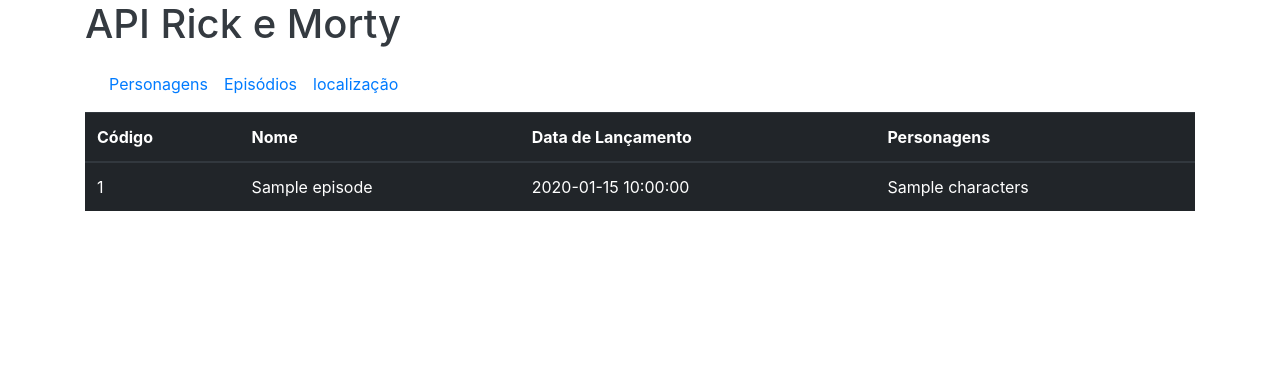
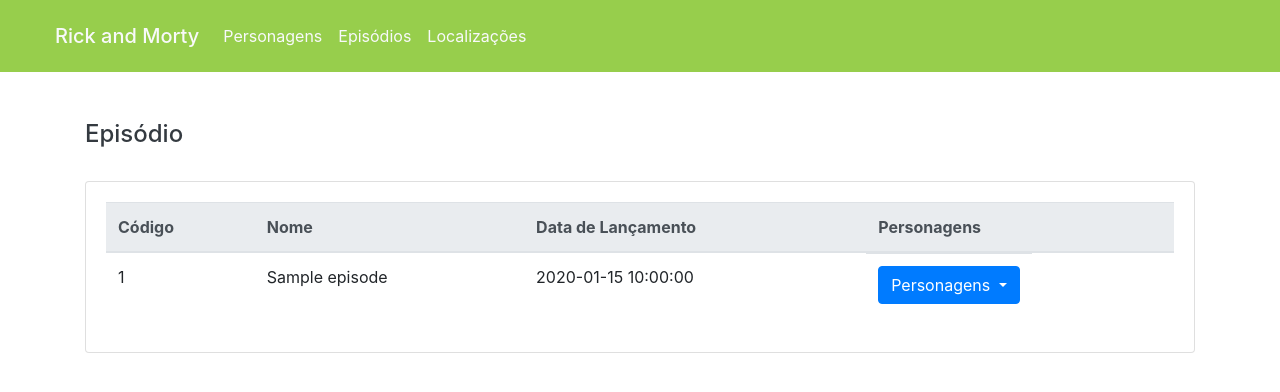
Before and after one commit to kmro/DesafioAPI_Rick_Morty_Squad_Ada_Lovelace, a Flask app: template templates/episode.html in a window 1280 px wide. Shown: the top 392 px of the page. Run offline with Flask 3, Linux system fonts and the light colour scheme; the template is opened without the code that fills it: most values are stand-ins (such as "Sample title", 1, 10 or a date in 2020); some libraries are stand-ins or nearby versions.

Commit message:
feat: adiciona links dos perfis nas paginas de localizacao e episodio, ajusta importacoes e estilizacao do projeto

```diff
--- a/app.py
+++ b/app.py
@@ -3,8 +3,9 @@ import urllib.request, json
 
 app = Flask(__name__)
 
-#obter lista personagens
-@app.route('/')
+
+# Obter lista personagens
+@app.route("/")
 def get_list_characters_pages():
     url = "https://rickandmortyapi.com/api/character/"
     response = urllib.request.urlopen(url)
@@ -13,8 +14,9 @@ def get_list_characters_pages():
 
     return render_template("characters.html", characters=dict["results"])
 
-# obter perfil único
-@app.route('/profile/<id>')
+
+# Obter perfil único
+@app.route("/profile/<id>")
 def get_profile(id):
     url = "https://rickandmortyapi.com/api/character/" + id
     response = urllib.request.urlopen(url)
@@ -24,8 +26,16 @@ def get_profile(id):
     return render_template("profile.html", profile=dict)
 
 
-#obter lista de personagens
-@app.route('/lista')
+def get_character_name(id):
+    url = "https://rickandmortyapi.com/api/character/" + id
+    response = urllib.request.urlopen(url)
+    data = response.read()
+    dict = json.loads(data)
+    return dict["name"]
+
+
+# Obter lista de personagens
+@app.route("/lista")
 def get_list_characters():
 
     url = "https://rickandmortyapi.com/api/character/"
@@ -37,50 +47,47 @@ def get_list_characters():
     for character in dict["results"]:
         character = {
             "name": character["name"],
-            "status":character["status"],
-            "especie":character["spercies"],
-            "genero":character["gender"],
-            "origem":character["location"],
-
-
+            "status": character["status"],
+            "especie": character["spercies"],
+            "genero": character["gender"],
+            "origem": character["location"],
         }
 
         characters.append(character)
 
     return {"characters": characters}
 
-#Rota para listar as localizações
-@app.route('/locations')
+
+# Obter lista de localizações
+@app.route("/locations")
 def get_list_locations():
     url = "https://rickandmortyapi.com/api/location"
     response = urllib.request.urlopen(url)
     locations = response.read()
     dict = json.loads(locations)
     locations_list = []
- #LISTA DE LOCALIZAÇÃO
 
     for location in dict["results"]:
         location_dict = {
             "Nome": location["name"],
             "Tipo": location["type"],
-            "Dimensão":location["dimension"],
-            "Personagens":location["residents"],
-            "codigo":location["id"]
+            "Dimensão": location["dimension"],
+            "Personagens": location["residents"],
+            "codigo": location["id"],
         }
         locations_list.append(location_dict)
-        #print(location_dict)
 
-    return render_template("locations.html",locations=locations_list)
+    return render_template("locations.html", locations=locations_list)
 
-#Rota para listar as Episódios
-@app.route('/episodes')
+
+# Obter lista de episódios
+@app.route("/episodes")
 def get_list_episodes():
     url = "https://rickandmortyapi.com/api/episode"
     response = urllib.request.urlopen(url)
     episodes = response.read()
     dict = json.loads(episodes)
     episodes_list = []
- #LISTA DE EPISÓDIOS
 
     for episode in dict["results"]:
         episode_dict = {
@@ -89,11 +96,11 @@ def get_list_episodes():
             "Código": episode["id"],
         }
         episodes_list.append(episode_dict)
-        #print(episode_dict)
 
-    return render_template("episodes.html",episodes=episodes_list)
+    return render_template("episodes.html", episodes=episodes_list)
 
-# obter Localização única
+
+# Obter Localização única
 @app.route("/location/<id>")
 def get_single_location(id):
     url = "https://rickandmortyapi.com/api/location/" + id
@@ -101,16 +108,19 @@ def get_single_location(id):
     data = response.read()
     single_location = json.loads(data)
 
-    #print(data)
+    return render_template(
+        "location.html", location=single_location, name=get_character_name
+    )
 
-    return render_template("location.html",  location = single_location)
-#obter episódio unico
+
+# Obter episódio único
 @app.route("/episode/<id>")
 def get_single_episode(id):
     url = "https://rickandmortyapi.com/api/episode/" + id
-    #url = f"https://rickandmortyapi.com/api/episode/{id}"
     response = urllib.request.urlopen(url)
     data = response.read()
     single_episode = json.loads(data)
 
-    return render_template("episode.html", episode = single_episode)
+    return render_template(
+        "episode.html", episode=single_episode, name=get_character_name
+    )
--- /dev/null
+++ b/templates/characters-buttons.html
@@ -0,0 +1,13 @@
+{% block content %}
+  <td class="btn-group" role="group">
+    <button id="btnGroupDrop1" type="button" class="btn btn-primary dropdown-toggle" data-toggle="dropdown" aria-haspopup="true" aria-expanded="false">
+        Personagens
+    </button>
+    <div class="dropdown-menu" aria-labelledby="btnGroupDrop1">
+        {% for character in characters %}
+            {% set id = character.split("character/")[1] %}
+            <a href="{{ url_for('get_profile', id=id) }}" class="dropdown-item">{{ name(id) }}</a>
+        {% endfor %}
+    </div>
+  </td>
+{% endblock %}
--- a/templates/episode.html
+++ b/templates/episode.html
@@ -1,8 +1,12 @@
 {% extends "layout.html" %}
 
 {% block content %}
-    <table class="table table-dark">
-        <thead>
+    <h4 class="text-dark py-4">Episódio</h4>
+
+    <div class="card">
+        <div class="card-body">
+            <table class="table">
+                <thead class="thead-light">
                     <tr>
                         <th scope="col">Código</th>
                         <th scope="col">Nome</th>
@@ -15,8 +19,13 @@
                         <td>{{episode.id}}</td>
                         <td>{{episode.name}}</td>
                         <td>{{episode.air_date}}</td>
-                <td>{{episode.characters}}</td>
+
+                        {% with characters=episode.characters %}
+                            {% include "characters-buttons.html" %}
+                        {% endwith %}
                     </tr>
                 </tbody>
             </table>
+        </div>
+    </div>
 {% endblock %}
--- a/templates/layout.html
+++ b/templates/layout.html
@@ -3,17 +3,17 @@
   <head>
     <meta charset="utf-8">
     <meta name="viewport" content="width=device-width, initial-scale=1, shrink-to-fit=no">
+    <script src="https://code.jquery.com/jquery-3.2.1.slim.min.js" integrity="sha384-KJ3o2DKtIkvYIK3UENzmM7KCkRr/rE9/Qpg6aAZGJwFDMVNA/GpGFF93hXpG5KkN" crossorigin="anonymous"></script>
+    <script src="https://cdn.jsdelivr.net/npm/popper.js@1.12.9/dist/umd/popper.min.js" integrity="sha384-ApNbgh9B+Y1QKtv3Rn7W3mgPxhU9K/ScQsAP7hUibX39j7fakFPskvXusvfa0b4Q" crossorigin="anonymous"></script>
+    <script src="https://cdn.jsdelivr.net/npm/bootstrap@4.0.0/dist/js/bootstrap.min.js" integrity="sha384-JZR6Spejh4U02d8jOt6vLEHfe/JQGiRRSQQxSfFWpi1MquVdAyjUar5+76PVCmYl" crossorigin="anonymous"></script>
     <link rel="stylesheet" href="https://cdn.jsdelivr.net/npm/bootstrap@4.0.0/dist/css/bootstrap.min.css" integrity="sha384-Gn5384xqQ1aoWXA+058RXPxPg6fy4IWvTNh0E263XmFcJlSAwiGgFAW/dAiS6JXm" crossorigin="anonymous">
     <title>Ricky and Morty API</title>
   </head>
   <body>
+    {% include "nav.html" %}
 
     <main class="container">
-
-        {% include "nav.html" %}
-
-        {% block content %}    {% endblock%}
-
+        {% block content %}{% endblock%}
     </main>
 
   </body>
--- a/templates/nav.html
+++ b/templates/nav.html
@@ -1,18 +1,18 @@
-<header>
+<header class="px-4 py-2 mb-4 text-light" style="background-color: #97ce4c;">
+    <nav class="navbar navbar-expand-lg bg-body-tertiary">
+      <div class="container-fluid">
+        <span class="navbar-brand mb-0 h1">Rick and Morty</span>
 
-  <h1 class="text-dark bg-white">API Rick e Morty
-  </h1>
-    <nav class="navbar navbar-expand-lg bg-body-tertiary">
         <div class="collapse navbar-collapse" id="navbarNav">
           <ul class="navbar-nav">
             <li class="nav-item">
-                <a class="nav-link" href="/#">Personagens</a>
+              <a class="nav-link text-light" href="/#">Personagens</a>
             </li>
             <li class="nav-item">
-                <a class="nav-link" href="/episodes">Episódios</a>
+              <a class="nav-link text-light" href="/episodes">Episódios</a>
             </li>
             <li class="nav-item">
-                <a class="nav-link" href="/locations">localização</a>
+              <a class="nav-link text-light" href="/locations">Localizações</a>
             </li>
           </ul>
         </div>
```
Also changed, not shown: templates/characters.html (+10 -9 lines), templates/episodes.html (+9 -3 lines), templates/location.html (+11 -3 lines), templates/locations.html (+10 -4 lines), templates/profile.html (+16 -8 lines). Lines whose indentation alone changed are shown as unchanged.
